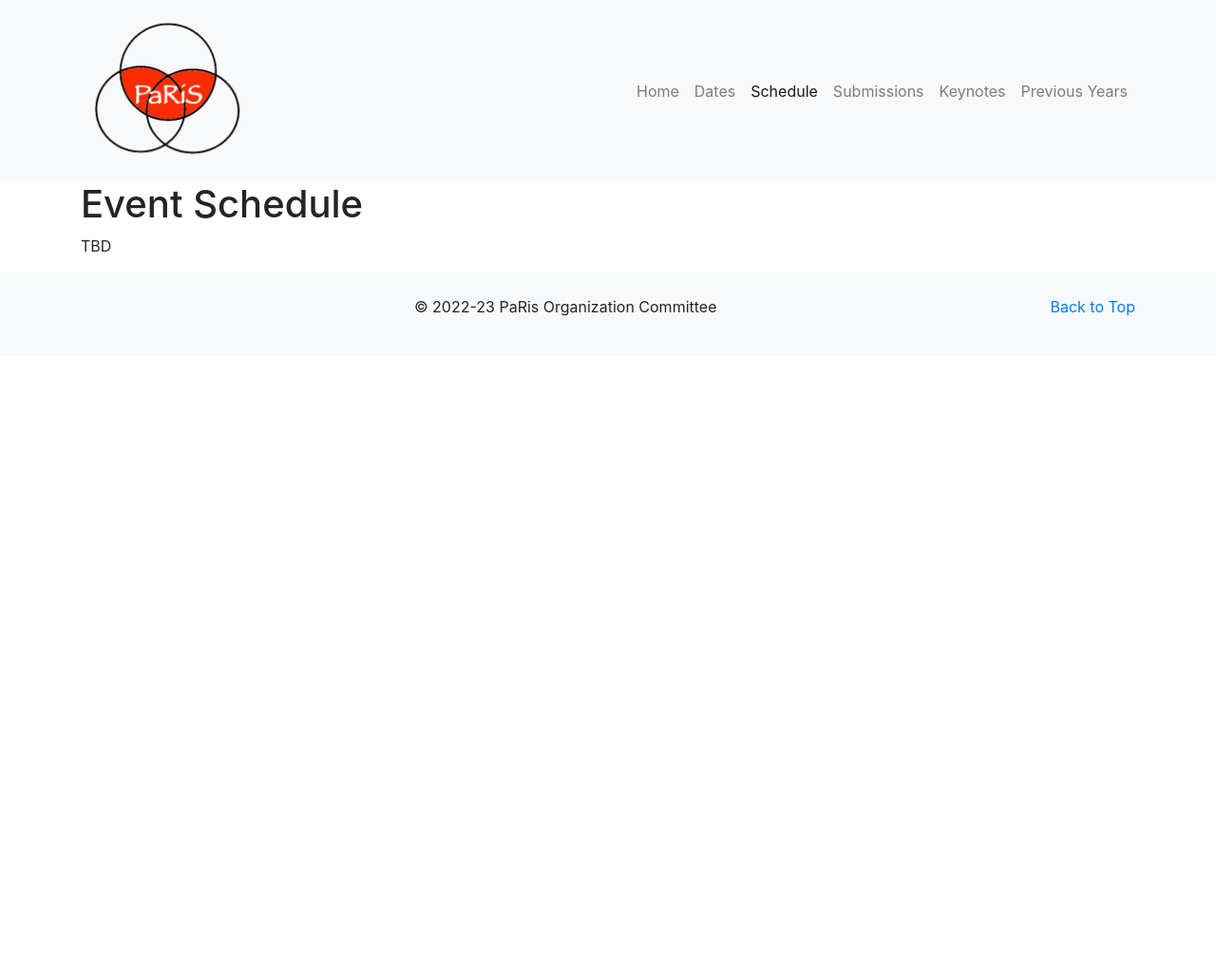
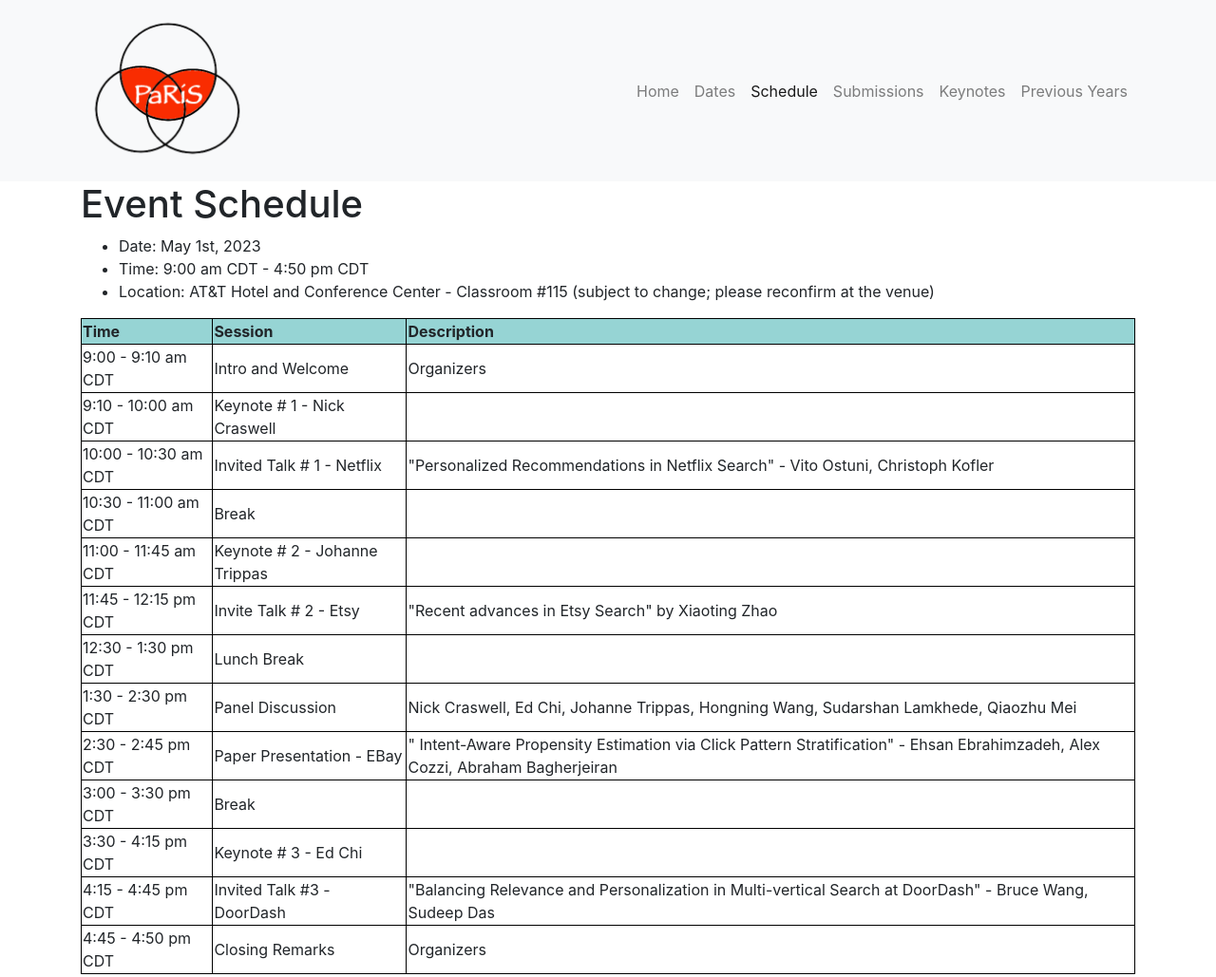
Before and after one commit to paris-workshop/www, a website with bundled scripts: page docs/schedule.html in a window 1280 px wide. Shown: the top 1029 px of the page at 95% size. Before the commit the page ends 800 px from the top, so only its background shows below. Built offline with nearby package versions, Linux system fonts and the light colour scheme.

Commit message:
added schedule; removed bo

```diff
--- a/docs/schedule.html
+++ b/docs/schedule.html
@@ -154,7 +154,101 @@
 
 
 <h1>Event Schedule</h1>
-<p>TBD</p>
+<ul>
+<li>Date: May 1st, 2023</li>
+<li>Time: 9:00 am CDT - 4:50 pm CDT</li>
+<li>Location: AT&amp;T Hotel and Conference Center - Classroom #115 (subject to change; please reconfirm at the venue)
+<html>
+<head></li>
+</ul>
+<style>
+table, th, td {
+  border: 1px solid black;
+  border-collapse: collapse;
+}
+th {
+  background-color: #96D4D4;
+}
+</style>
+<p></head></p>
+<body>
+<table>
+
+<tr>
+    <th> Time </th>
+    <th> Session </th>
+    <th> Description </th>
+</tr>
+<tr>
+    <td> 9:00 - 9:10 am CDT </td>
+    <td> Intro and Welcome </td>
+    <td> Organizers </td>
+</tr>
+<tr>
+    <td> 9:10 - 10:00 am CDT </td>
+    <td> Keynote # 1 - Nick Craswell  </td>
+    <td> </td>
+</tr>
+<tr>
+    <td> 10:00 - 10:30 am CDT </td>
+    <td> Invited Talk # 1 - Netflix </td>
+    <td> "Personalized Recommendations in Netflix Search" - Vito Ostuni, Christoph Kofler  </td>
+</tr>
+<tr>
+    <td> 10:30 - 11:00 am CDT </td>
+    <td> Break </td>
+    <td> </td>
+</tr>
+<tr>
+    <td> 11:00 - 11:45 am CDT </td>
+    <td> Keynote # 2 - Johanne Trippas </td>
+    <td> </td>
+</tr>
+<tr>
+    <td> 11:45 - 12:15 pm CDT </td>
+    <td> Invite Talk # 2 - Etsy </td>
+    <td> "Recent advances in Etsy Search" by Xiaoting Zhao </td>
+</tr>
+<tr>
+    <td> 12:30 - 1:30 pm CDT </td>
+    <td> Lunch Break </td>
+    <td>
+</tr>
+<tr>
+    <td> 1:30 - 2:30 pm CDT </td>
+    <td> Panel Discussion </td>
+    <td> Nick Craswell, Ed Chi, Johanne Trippas, Hongning Wang, Sudarshan Lamkhede, Qiaozhu Mei </td>
+</tr>
+<tr>
+    <td> 2:30 - 2:45 pm CDT </td>
+    <td> Paper Presentation - EBay </td>
+    <td> "  Intent-Aware Propensity Estimation via Click Pattern Stratification" - Ehsan Ebrahimzadeh, Alex Cozzi, Abraham Bagherjeiran </td>
+</tr>
+<tr>
+    <td> 3:00 - 3:30 pm CDT </td>
+    <td> Break </td>
+    <td> </td>
+</tr>
+<tr>
+    <td> 3:30 - 4:15 pm CDT </td>
+    <td> Keynote # 3 - Ed Chi </td>
+    <td> </td>
+</tr>
+<tr>
+    <td> 4:15 - 4:45 pm CDT </td>
+    <td> Invited Talk #3 - DoorDash </td>
+    <td> "Balancing Relevance and Personalization in Multi-vertical Search at DoorDash" - Bruce Wang, Sudeep Das
+</tr>
+<tr>
+    <td> 4:45 - 4:50 pm CDT
+    <td> Closing Remarks
+    <td> Organizers
+</tr>
+<tr>
+
+</table>
+</body>
+<p></html></p>
 
 
     </div>
```
Also changed, not shown: docs/keynotes.html (+4 -39 lines).
